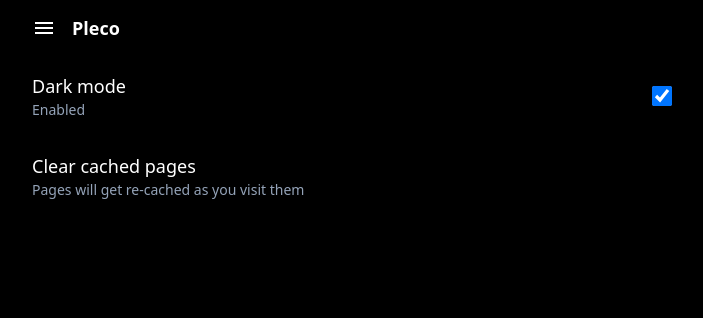
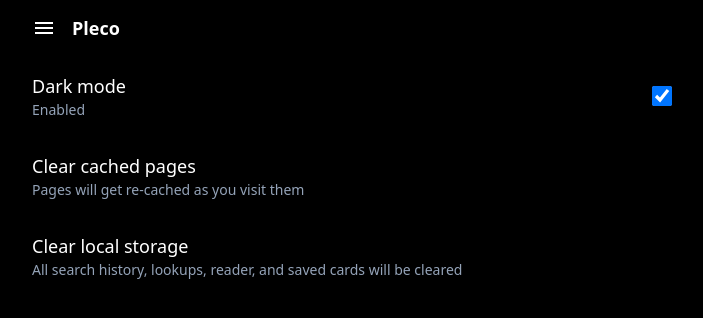
Before and after one commit to bryanjenningz/japanese-dictionary, a Next.js app: page /settings in a window 1280 px wide. Shown: the top 318 px of the page, without its empty margins (288-991 px from the left). Built offline with nearby package versions, Linux system fonts and the light colour scheme.

Commit message:
Add clear local storage button to settings page

```diff
--- a/src/pages/settings.tsx
+++ b/src/pages/settings.tsx
@@ -1,4 +1,4 @@
-import { useState } from "react";
+import { useRef, useState } from "react";
 import { SideMenu } from "~/components/SideMenu";
 import { classNames } from "~/utils/classNames";
 import { useDarkModeStore } from "~/stores/darkModeStore";
@@ -19,11 +19,14 @@ type Setting =
       click: () => void;
     };
 
+const TOAST_TIMEOUT_MS = 3000;
+
 export default function Settings() {
   const isDarkMode = useStore(useDarkModeStore, (x) => x.isDarkMode) ?? true;
   const setIsDarkMode = useDarkModeStore((x) => x.setIsDarkMode);
   const [isSideMenuOpen, setIsSideMenuOpen] = useState(false);
-  const [isPageCacheCleared, setIsPageCacheCleared] = useState(false);
+  const [toast, setToast] = useState<string | null>(null);
+  const toastTimeoutId = useRef<NodeJS.Timeout>();
 
   const settings: Setting[] = [
     {
@@ -40,8 +43,27 @@ export default function Settings() {
         void caches
           .keys()
           .then((keys) => void keys.forEach((key) => void caches.delete(key)));
-        setIsPageCacheCleared(true);
-        setTimeout(() => setIsPageCacheCleared(false), 3000);
+        setToast("Cached pages cleared");
+        clearTimeout(toastTimeoutId.current);
+        toastTimeoutId.current = setTimeout(
+          () => setToast(null),
+          TOAST_TIMEOUT_MS,
+        );
+      },
+    },
+    {
+      type: "BUTTON",
+      name: "Clear local storage",
+      description:
+        "All search history, lookups, reader, and saved cards will be cleared",
+      click: () => {
+        localStorage.clear();
+        setToast("Local storage cleared");
+        clearTimeout(toastTimeoutId.current);
+        toastTimeoutId.current = setTimeout(
+          () => setToast(null),
+          TOAST_TIMEOUT_MS,
+        );
       },
     },
   ];
@@ -115,14 +137,14 @@ export default function Settings() {
         })}
       </ul>
 
-      {isPageCacheCleared && (
+      {toast && (
         <div
           className={classNames(
             "fixed bottom-4 left-4 right-4 p-4 text-center text-lg text-white shadow",
             isDarkMode ? "bg-slate-800" : "bg-blue-600",
           )}
         >
-          Cached pages cleared
+          {toast}
         </div>
       )}
     </main>
```
